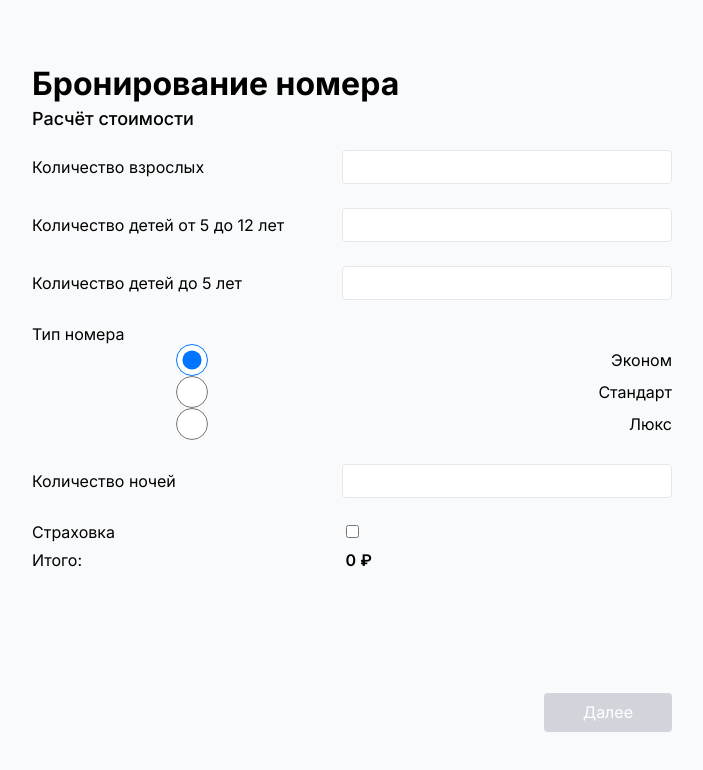
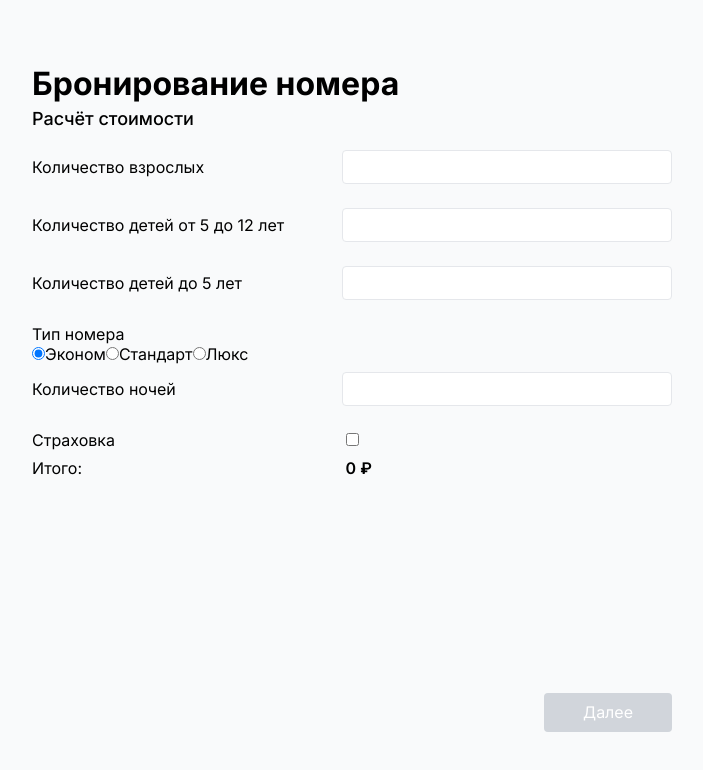
Before and after one commit to M4XPRD/nimax-test-task, a React (Create React App) app: page / in a window 1280 px wide. Shown: the top 770 px of the page, without its empty margins (288-991 px from the left). Built offline with nearby package versions, Linux system fonts and the light colour scheme.

Commit message:
RoomType edited with more containers

```diff
--- a/src/components/CostCalc/RoomType.jsx
+++ b/src/components/CostCalc/RoomType.jsx
@@ -6,7 +6,7 @@ const RoomType = (props) => {
   } = props;
 
   return (
-    <div className="form-control">
+    <div className={mode === 'mobile' ? 'form-control' : 'form-control-desktop'}>
       {mode === 'mobile' ? (
         <label htmlFor="roomType">
           Тип номера
@@ -23,8 +23,9 @@ const RoomType = (props) => {
           </select>
         </label>
       ) : (
-        <div>
-          Тип номера
+        <div className="roomtype-container">
+          <div>Тип номера</div>
+          <div className="radio-container">
             <label htmlFor="roomType">
               <input
                 name="roomType"
@@ -59,6 +60,7 @@ const RoomType = (props) => {
               Люкс
             </label>
           </div>
+        </div>
       )}
     </div>
   );
```
Lines whose indentation alone changed are shown as unchanged.
